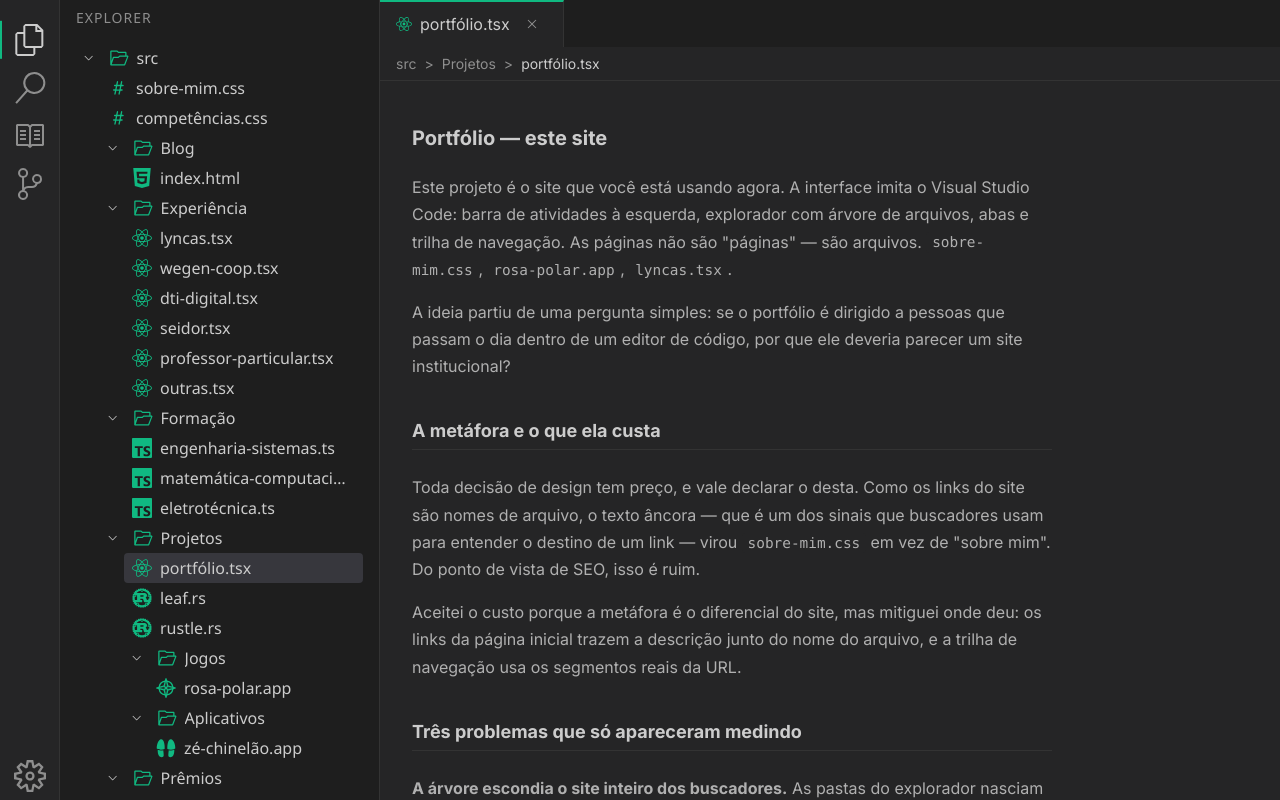
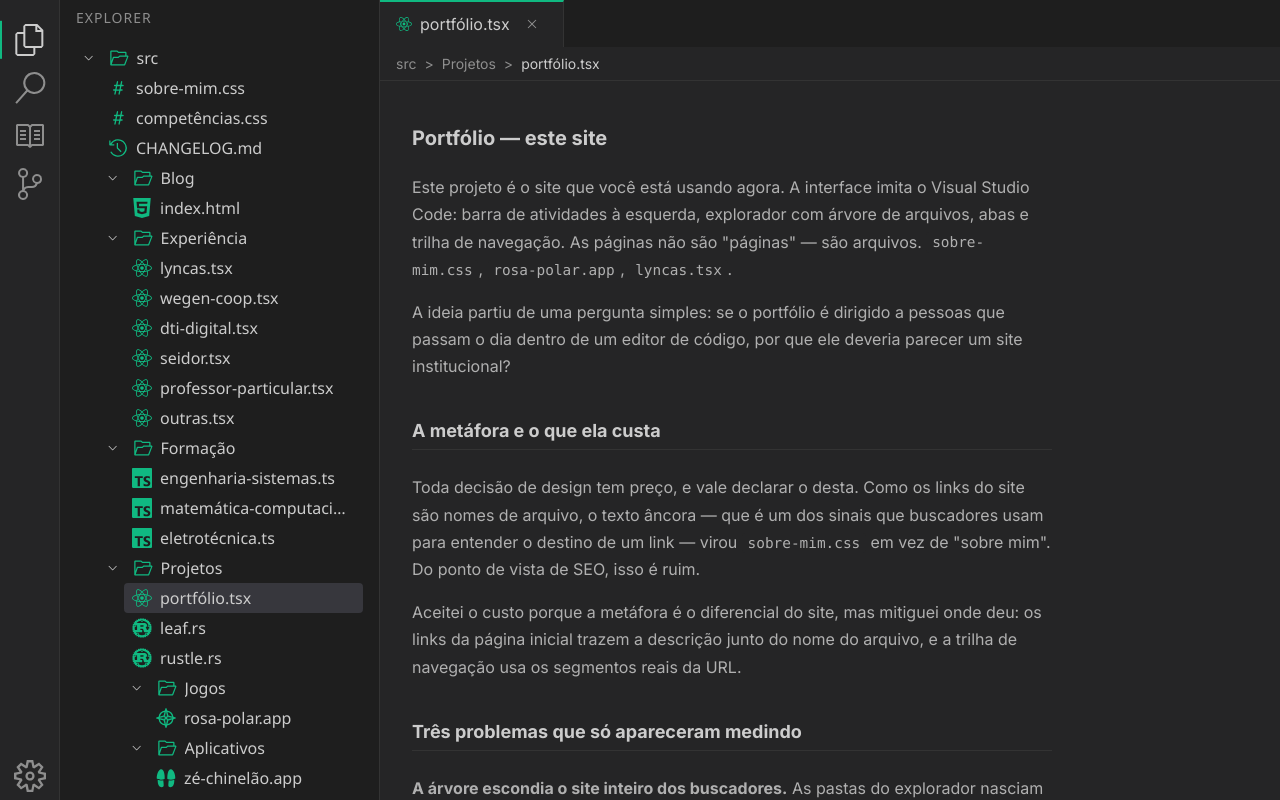
Before and after one commit to pmatos2000/portfolio-paulo-matos, a Next.js app: page /projetos/portfolio in a window 1280 px wide. Built offline with nearby package versions, Linux system fonts and the light colour scheme; no server answers.

Commit message:
feat(nav): CHANGELOG.md na árvore e link na página do portfólio

```diff
--- a/src/app/projetos/portfolio/page.tsx
+++ b/src/app/projetos/portfolio/page.tsx
@@ -121,6 +121,15 @@ const PortfolioPage = () => {
         </li>
       </ul>
 
+      <h2 id="historico-de-mudancas">Histórico de mudanças</h2>
+      <p>
+        O painel <strong>Source Control</strong> da barra lateral lê os commits
+        recentes deste repositório na API do GitHub durante o build, e o{" "}
+        <Link href="/changelog">CHANGELOG.md</Link> mostra o diff de cada um,
+        renderizado com os mesmos temas do editor. É o site se explicando com o
+        próprio histórico, em vez de um texto sobre ele.
+      </p>
+
       <h2 id="competencias-em-destaque">Competências em Destaque</h2>
       <ul>
         <li>
--- a/src/app/sitemap.ts
+++ b/src/app/sitemap.ts
@@ -5,7 +5,7 @@ import { siteConfig } from "@/data/site";
 
 const collectRoutes = (nodes: TreeItem[], acc: Set<string>): Set<string> => {
   for (const node of nodes) {
-    if (node.url) {
+    if (node.url && !node.noindex) {
       const path = node.url.split("#")[0];
       if (path.startsWith("/")) {
         acc.add(path);
--- a/src/data/sidebarTree.ts
+++ b/src/data/sidebarTree.ts
@@ -5,7 +5,7 @@ import { GiSlippers } from "react-icons/gi";
 import { MdOutlineStar } from "react-icons/md";
 import { PiCompassRoseDuotone } from "react-icons/pi";
 import { SiHtml5, SiRust, SiTypescript } from "react-icons/si";
-import { VscMarkdown } from "react-icons/vsc";
+import { VscHistory, VscMarkdown } from "react-icons/vsc";
 import { sectionId } from "@/data/sectionId";
 import { skillsData } from "@/data/skills";
 
@@ -27,6 +27,8 @@ export type TreeLeaf = {
   transient?: boolean;
   /** Outline declarado à mão, para páginas cujas seções não são folhas. */
   outline?: OutlineEntry[];
+  /** Navegável pela árvore, mas fora do sitemap. Ver src/app/sitemap.ts. */
+  noindex?: boolean;
 };
 
 export type TreeNode = {
@@ -41,6 +43,8 @@ export type TreeNode = {
   defaultExpanded?: boolean;
   /** Outline declarado à mão, para páginas cujas seções não são folhas. */
   outline?: OutlineEntry[];
+  /** Navegável pela árvore, mas fora do sitemap. Ver src/app/sitemap.ts. */
+  noindex?: boolean;
   children: (TreeNode | TreeLeaf)[];
 };
 
@@ -78,11 +82,18 @@ export const sidebarTree: TreeItem[] = [
         title: "competências.css",
         icon: BsHash,
         url: "/competencias",
-        /** Vem do skillsData para o painel nunca divergir das categorias. */
         outline: skillsData.map((group) => ({
           title: group.category,
           hash: sectionId(group.category),
         })),
+      },
+      {
+        id: "c7d05b18-9a4e-4f31-b6c2-1e8f7a3d5049",
+        type: "leaf",
+        title: "CHANGELOG.md",
+        icon: VscHistory,
+        url: "/changelog",
+        noindex: true,
       },
       {
         id: BLOG_NODE_ID,
```
